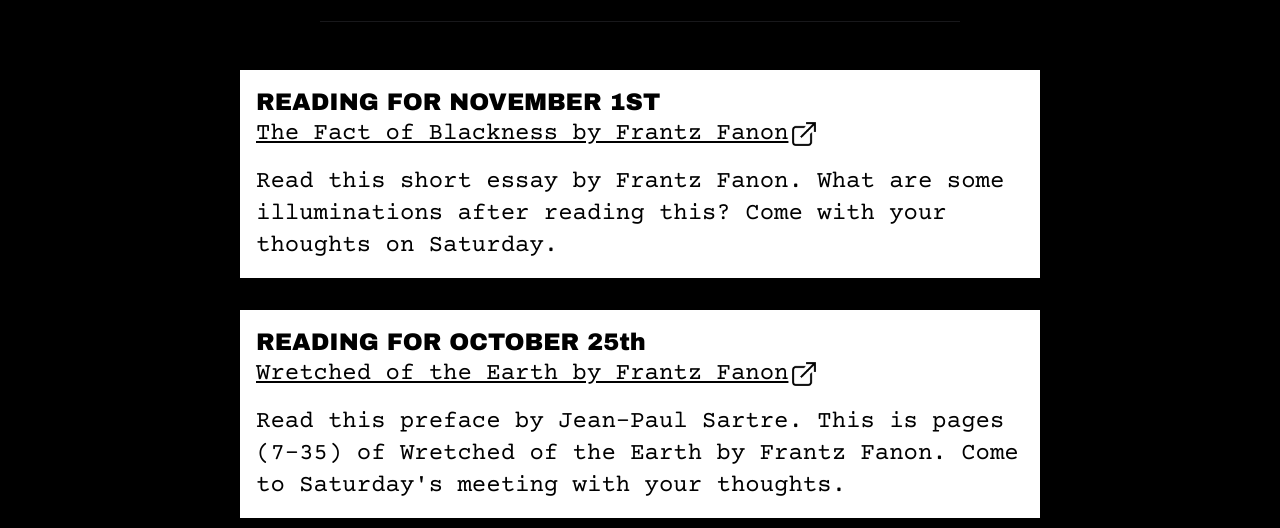
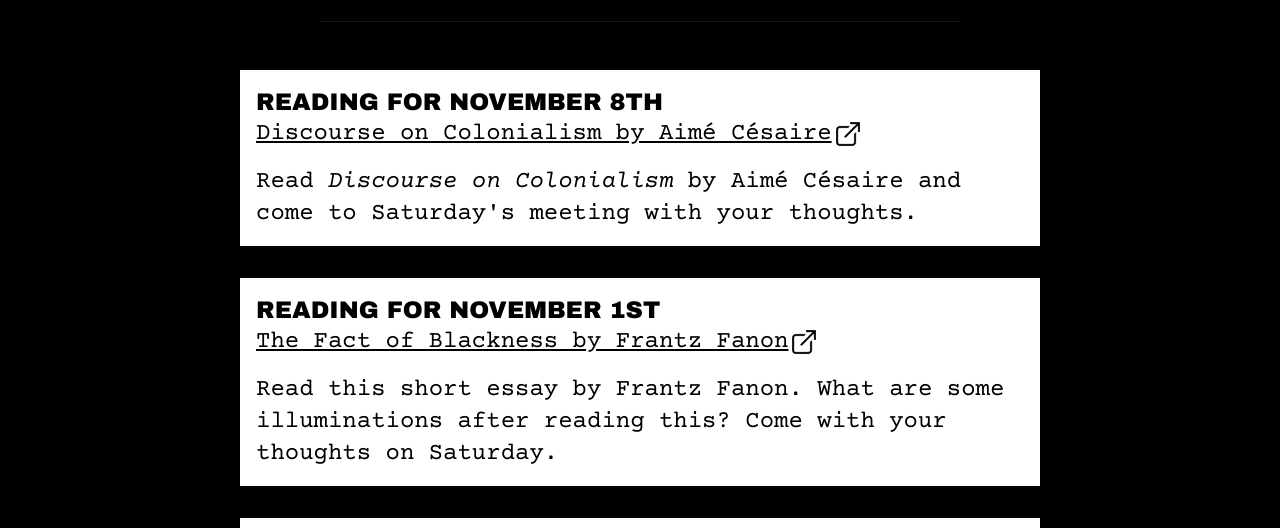
Before and after one commit to VictoryMa8/airc, a website: page study_portal.html in a window 1280 px wide. Shown: the part 159-687 px from the top of the page. Drawn offline with nearby package versions, Linux system fonts and the light colour scheme.

Commit message:
Added nov 8 reading

```diff
--- a/study_portal.html
+++ b/study_portal.html
@@ -61,6 +61,18 @@
     <main class="flex-grow flex flex-col justify-center items-center bg-black">
         <h1 class="text-white text-4xl my-8">Study Portal</h1>
         <hr class="w-1/2 mb-8">
+        <a class="max-w-200 text-black bg-white hover:text-white hover:bg-red-800 transition duration-200 ease-in-out p-4 text-2xl m-4"
+            target=" _blank"
+            href="https://files.libcom.org/files/zz_aime_cesaire_robin_d.g._kelley_discourse_on_colbook4me.org_.pdf">
+            <p>READING FOR NOVEMBER 8TH</p>
+            <div class="flex flex-row">
+                <p class="underline font-[Courier_Prime] mb-4">Discourse on Colonialism by Aimé Césaire</p>
+                <img class="w-8 h-8" src="./static/assets/images/link-icon.png">
+            </div>
+
+            <p class="font-[Courier_Prime]">Read <i>Discourse on Colonialism</i> by Aimé Césaire and come to Saturday's
+                meeting with your thoughts.</p>
+        </a>
         <a class="max-w-200 text-black bg-white hover:text-white hover:bg-red-800 transition duration-200 ease-in-out p-4 text-2xl m-4"
             target=" _blank" href="https://scalar.usc.edu/works/bodies/media/The%20Fact%20of%20Blackness%20.pdf">
             <p>READING FOR NOVEMBER 1ST</p>
```
